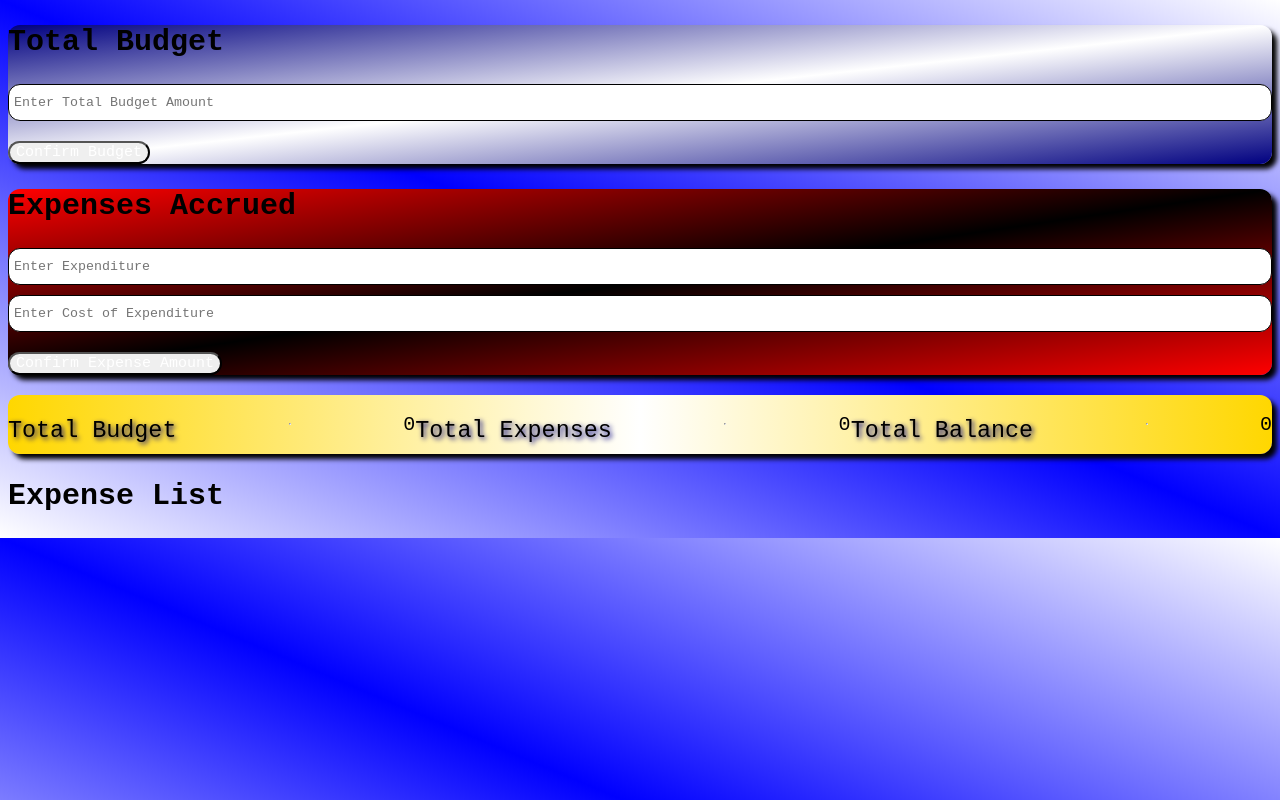
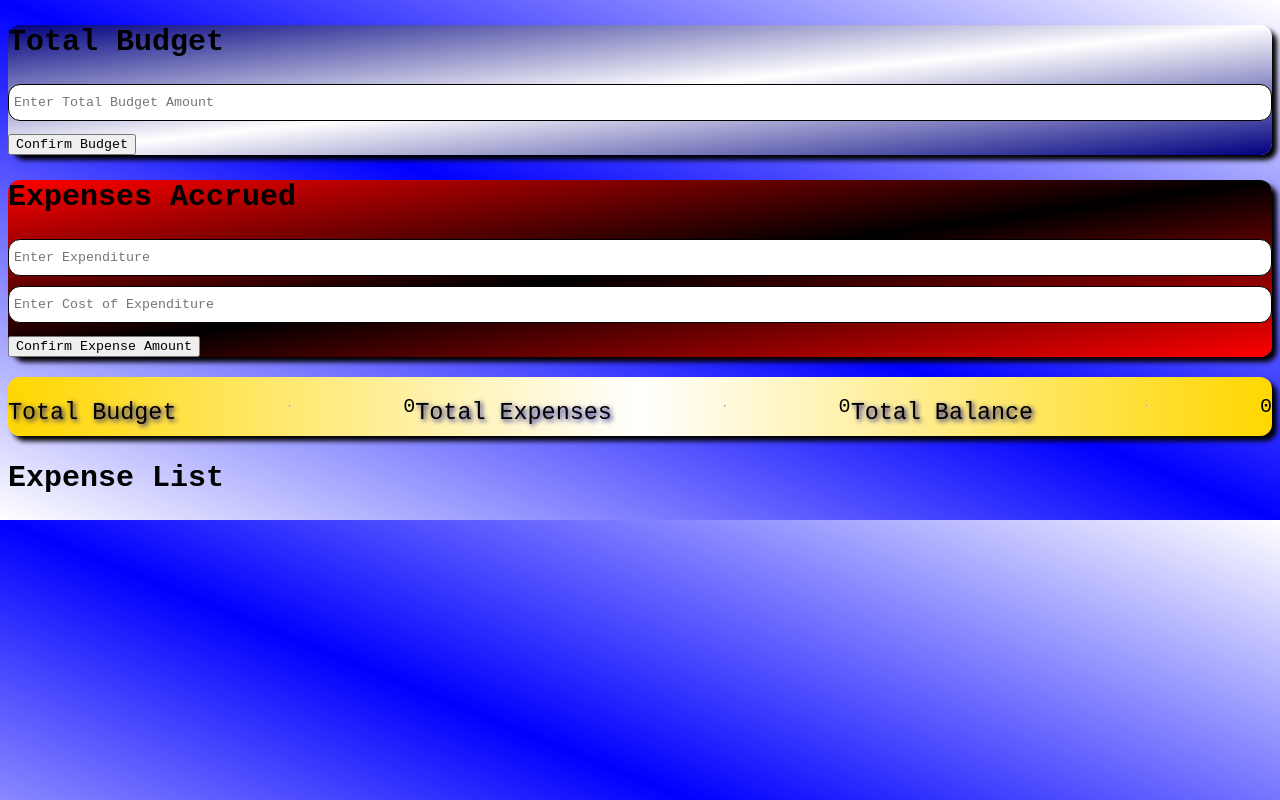
Before and after one commit to walterlow52/Budget-Tracker, a plain HTML site: page index.html in a window 1280 px wide. Drawn offline with Linux system fonts and the light colour scheme.

Commit message:
Update styling.css

```diff
--- a/styling.css
+++ b/styling.css
@@ -14,7 +14,7 @@ h3 {
   margin-bottom: 10px;
 }
 
-button {
+.totalamount, .totalexpense {
   backround-color: tomato;
   color: white;
   border-radius: 12px;
```
